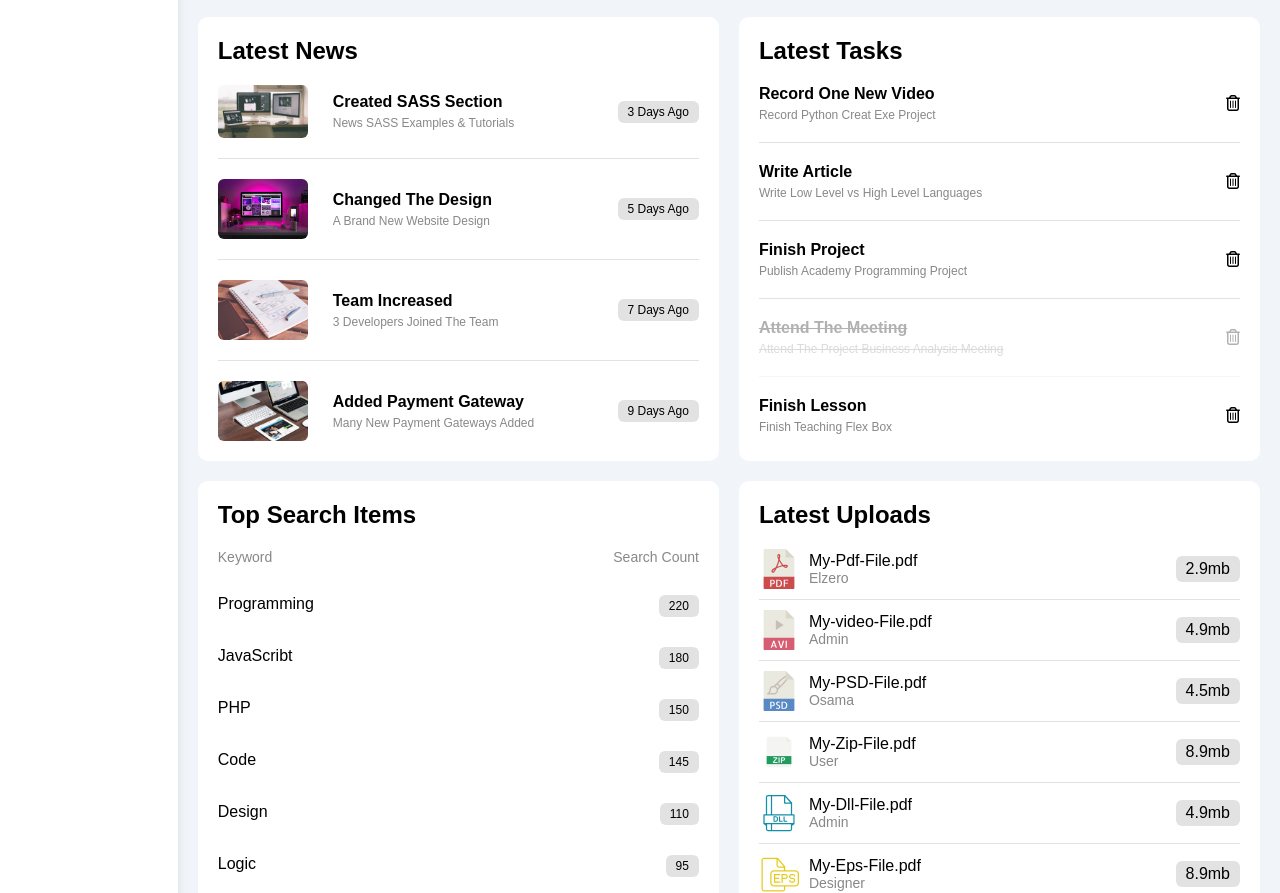
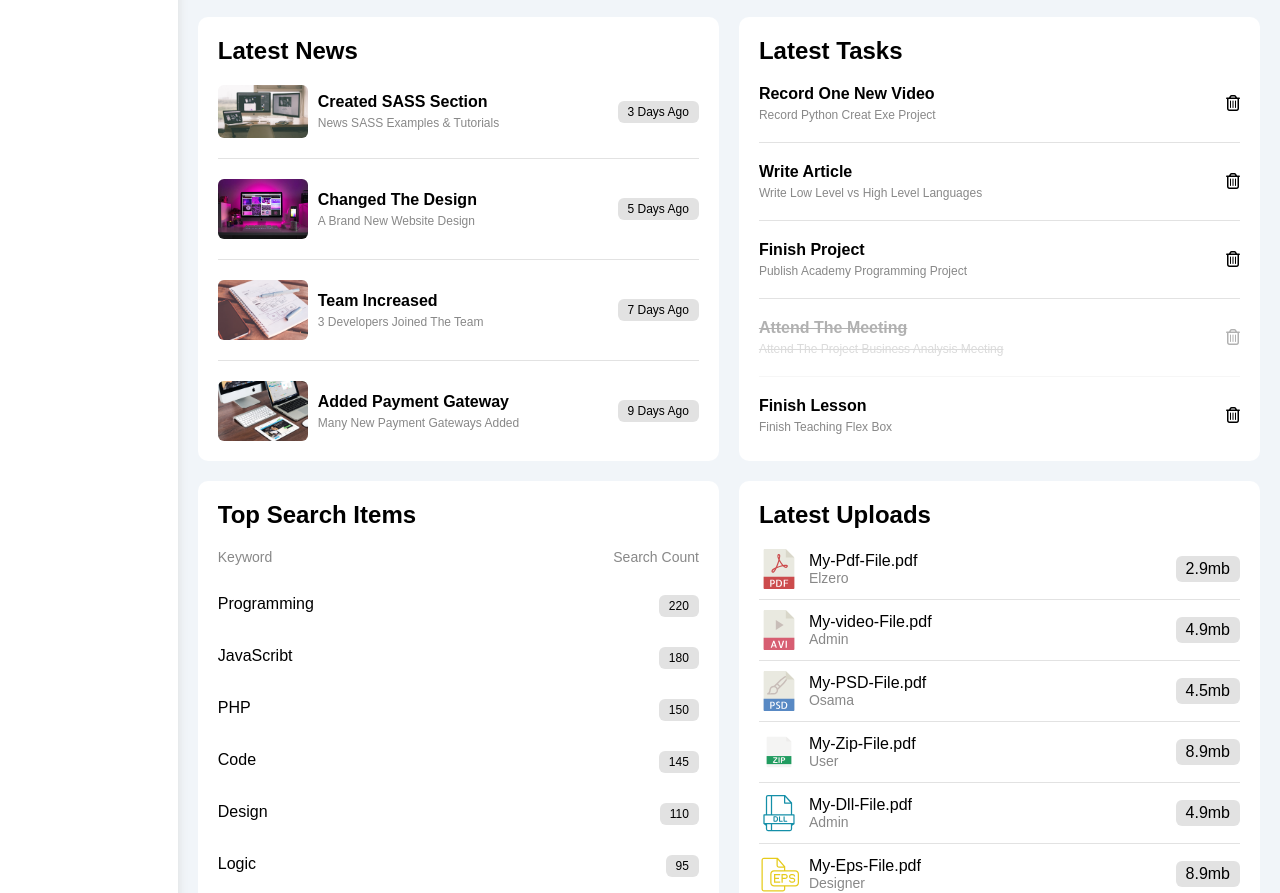
Before and after one commit to Hamdy-fk/Template_one, a plain HTML site: page index.html in a window 1280 px wide. Shown: the part 997-1890 px from the top of the page. Drawn offline with Linux system fonts and the light colour scheme.

Commit message:
Update index.html

```diff
--- a/index.html
+++ b/index.html
@@ -183,7 +183,7 @@
                     <h2 class="mt-0 mb-20">Latest News</h2>
                     <div class="row d-flex align-center txt-c-mobile">
                         <img class="rad-6 mr-10" src="imgs/news1.jpg" alt="">
-                        <div class="info ml-15 flex-one align-center">
+                        <div class="info flex-one align-center">
                             <h3 class="m-0 fs-16">Created SASS Section</h3>
                             <p class="mt-5 mb-0 c-gray fs-12">News SASS Examples & Tutorials</p>
                         </div>
@@ -191,7 +191,7 @@
                     </div>
                     <div class="row d-flex align-center txt-c-mobile">
                         <img class="rad-6 mr-10" src="imgs/news2.jpg" alt="">
-                        <div class="info ml-15 flex-one align-center">
+                        <div class="info flex-one align-center">
                             <h3 class="m-0 fs-16">Changed The Design</h3>
                             <p class="mt-5 mb-0 c-gray fs-12">A Brand New Website Design</p>
                         </div>
@@ -199,7 +199,7 @@
                     </div>
                     <div class="row d-flex align-center txt-c-mobile">
                         <img class="rad-6 mr-10" src="imgs/news3.jpg" alt="">
-                        <div class="info ml-15 flex-one align-center">
+                        <div class="info flex-one align-center">
                             <h3 class="m-0 fs-16">Team Increased</h3>
                             <p class="mt-5 mb-0 c-gray fs-12">3 Developers Joined The Team</p>
                         </div>
@@ -207,7 +207,7 @@
                     </div>
                     <div class="row d-flex align-center txt-c-mobile">
                         <img class="rad-6 mr-10" src="imgs/news4.jpg" alt="">
-                        <div class="info ml-15 flex-one align-center">
+                        <div class="info flex-one align-center">
                             <h3 class="m-0 fs-16">Added Payment Gateway</h3>
                             <p class="mt-5 mb-0 c-gray fs-12">Many New Payment Gateways Added</p>
                         </div>
```
